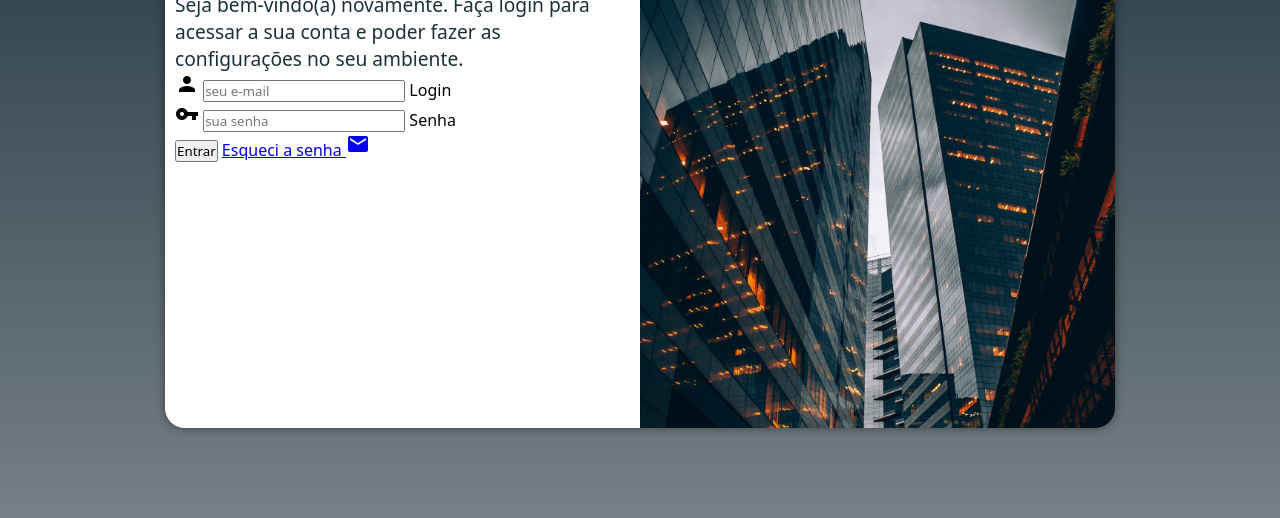
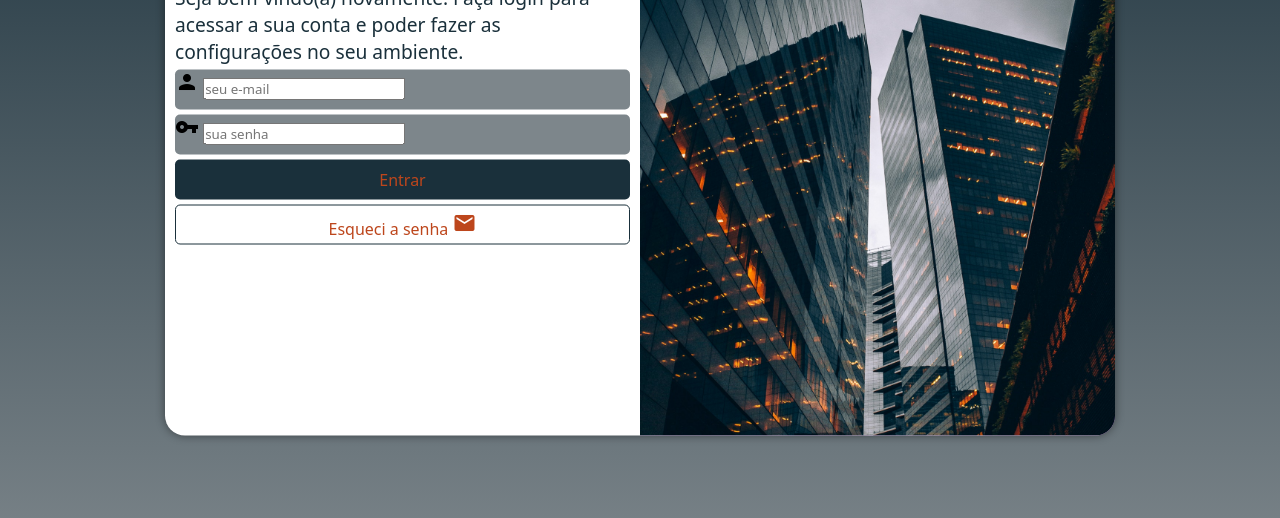
Before and after one commit to alexferreira09/projeto-login, a plain HTML site: page index.html in a window 1280 px wide. Shown: the part 222-740 px from the top of the page. Drawn offline with Linux system fonts and the light colour scheme.

Commit message:
dando estilo a area de login

```diff
--- a/estilos/style.css
+++ b/estilos/style.css
@@ -34,7 +34,7 @@ section#login {
 
     background-color: white;
     width: 270px;
-    height: 500px;
+    height: 515px;
     border-radius: 20px;
     box-shadow: 0px 0px 10px rgba(0, 0, 0, 0.450);
 
@@ -64,3 +64,55 @@ div#formulario > p {
     color: #1A303B;
     font-size: 0.8em;
 }
+
+form > div.campo {
+    background-color: #7d868b;
+    display: block;
+    width: 100%;
+    height: 40px;
+    border-radius: 5px;
+    margin: 5px 0px;
+}
+
+div.campo > label {
+    display: none;
+}
+
+form > input[type=submit] {
+    display: block;
+    font-size: 1em;
+    width: 100%;
+    height: 40px;
+    background-color:#1a303b;
+    color: #BD461C;
+    border: none;
+    border-radius: 5px;
+    cursor: pointer;
+}
+
+form > input[type=submit]:hover {
+    background-color: #142730;
+}
+
+form > a.botao {
+    display: block;
+    text-align: center;
+    font-size: 1em;
+    width: 100%;
+    height: 40px;
+    padding-top: 5px;
+    margin-top: 5px;
+    background-color: white;
+    color: #BD461C;
+    border: 1px solid #1A303B;
+    border-radius: 5px;
+    text-decoration: none;
+}
+
+form > a.botao:hover {
+    background-color: #1A303B;
+}
+
+form > a.botao > i {
+    font-size: 0.8em;
+}
--- a/index.html
+++ b/index.html
@@ -30,7 +30,7 @@
                         <label for="isenha">Senha</label>
                     </div>
                     <input type="submit" value="Entrar">
-                    <a href="esqueci.html">
+                    <a href="esqueci.html" class="botao">
                         Esqueci a senha <span class="material-icons">mail</span>
                     </a>
 
```
